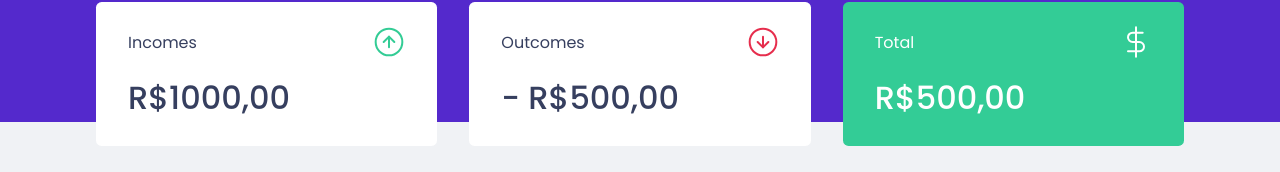
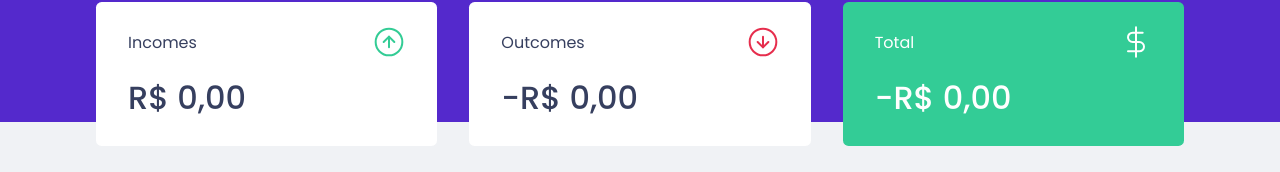
Before and after one commit to mateuscarvalhodev/dtproject, a React (Create React App) app: page / in a window 1280 px wide. Shown: the part 150-322 px from the top of the page. Built offline with nearby package versions, Linux system fonts and the light colour scheme; no server answers; what miragejs would draw is missing.

Commit message:
useTransactions

```diff
--- a/src/App.tsx
+++ b/src/App.tsx
@@ -4,7 +4,7 @@
 import { Header } from './components/Header';
 import { Dashboard } from './components/Dashboard';
 import { NewTransactionModal } from './components/NewTransactionModal';
-import { TransactionsProvider } from './TransactionsContext';
+import { TransactionsProvider } from './hooks/useTransactions';
 
 Modal.setAppElement('#root');
 
--- a/src/components/NewTransactionModal/index.tsx
+++ b/src/components/NewTransactionModal/index.tsx
@@ -1,6 +1,6 @@
-import { FormEvent, useState, useContext } from 'react';
+import { FormEvent, useState } from 'react'
 import Modal from 'react-modal';
-import { TransactionsContext } from '../../TransactionsContext';
+import { useTransactions } from '../../hooks/useTransactions';
 
 import incomeImg from './../../assets/icons/income.svg';
 import outcomeImg from './../../assets/icons/outcome.svg';
@@ -14,7 +14,7 @@
 }
 
 export function NewTransactionModal({ isOpen, onRequestClose }: NewTransactionModalProps) {
-    const { createTransaction } = useContext(TransactionsContext);
+    const { createTransaction } = useTransactions();
 
     const [title, setTitle] = useState('');
     const [amount, setAmount] = useState(0);
--- a/src/components/Summary/index.tsx
+++ b/src/components/Summary/index.tsx
@@ -1,14 +1,29 @@
-import React, { useContext } from 'react';
 import incomeImg from '../../assets/icons/income.svg';
 import outcomeImg from '../../assets/icons/outcome.svg';
 import totalImg from '../../assets/icons/total.svg';
-import { TransactionsContext } from '../../TransactionsContext';
+import { useTransactions } from '../../hooks/useTransactions';
+
 import { Container } from './styles';
 
 export function Summary() {
-    const {transactions} = useContext(TransactionsContext);
+    const { transactions } = useTransactions();
 
-    console.log(transactions)
+
+    const summary = transactions.reduce((acc, transaction) =>{
+        if (transaction.type === 'deposit') {
+            acc.deposits += transaction.amount;
+            acc.total += transaction.amount;
+        } else {
+            acc.withdraws += transaction.amount;
+            acc.total  -= transaction.amount;
+        }
+        return acc;
+    }, {
+        deposits: 0,
+        withdraws: 0,
+        total: 0,
+    })
+
     return(
         <>
         <Container>
@@ -17,21 +32,35 @@
                     <p>Incomes</p>
                     <img src={incomeImg} alt="incomes" />
                 </header>
-                <strong>R$1000,00</strong>
+                <strong>
+                    {new Intl.NumberFormat('pt-BR', {
+                        style: 'currency',
+                        currency: 'BRL',
+                        }).format(summary.deposits)}
+                </strong>
             </div>
             <div>
                 <header>
                     <p>Outcomes</p>
                     <img src={outcomeImg} alt="outcomes" />
                 </header>
-                <strong>- R$500,00</strong>
+                <strong>
+                {new Intl.NumberFormat('pt-BR', {
+                        style: 'currency',
+                        currency: 'BRL',
+                        }).format(-summary.withdraws)}</strong>
             </div>
             <div className="hightlight-background">
                 <header>
                     <p>Total</p>
                     <img src={totalImg} alt="total" />
                 </header>
-                <strong>R$500,00</strong>
+                <strong>
+                {new Intl.NumberFormat('pt-BR', {
+                        style: 'currency',
+                        currency: 'BRL',
+                        }).format(-summary.total)}
+                    </strong>
             </div>
         </Container>
         </>
--- a/src/components/TransactionsTable/index.tsx
+++ b/src/components/TransactionsTable/index.tsx
@@ -1,10 +1,9 @@
-import { useContext } from "react";
-import { TransactionsContext } from "../../TransactionsContext";
+import { useTransactions } from "../../hooks/useTransactions";
 import { Container } from "./styles";
 
 
 export function TransactionTable() {
-    const {transactions} = useContext(TransactionsContext);
+    const { transactions } = useTransactions();
 
     return (
         <>
@@ -27,8 +26,7 @@
                             {new Intl.NumberFormat('pt-BR', {
                                 style: 'currency',
                                 currency: 'BRL',
-                            }).format(transaction.amount)
-                            }
+                            }).format(transaction.amount)}
                         </td>
                         <td>{transaction.category}</td>
                         <td>
--- a/src/TransactionsContext.tsx
+++ b/src/hooks/useTransactions.tsx
@@ -1,5 +1,5 @@
-import { createContext, ReactNode, useEffect, useState } from "react";
-import { api } from "./services/api";
+import { createContext, ReactNode, useContext, useEffect, useState } from "react";
+import { api } from "../services/api";
 
 interface Transaction {
     id: number;
@@ -53,3 +53,8 @@
       </TransactionsContext.Provider>
   )
 }
+
+export function useTransactions() {
+    const context = useContext(TransactionsContext);
+    return context;
+}
```
